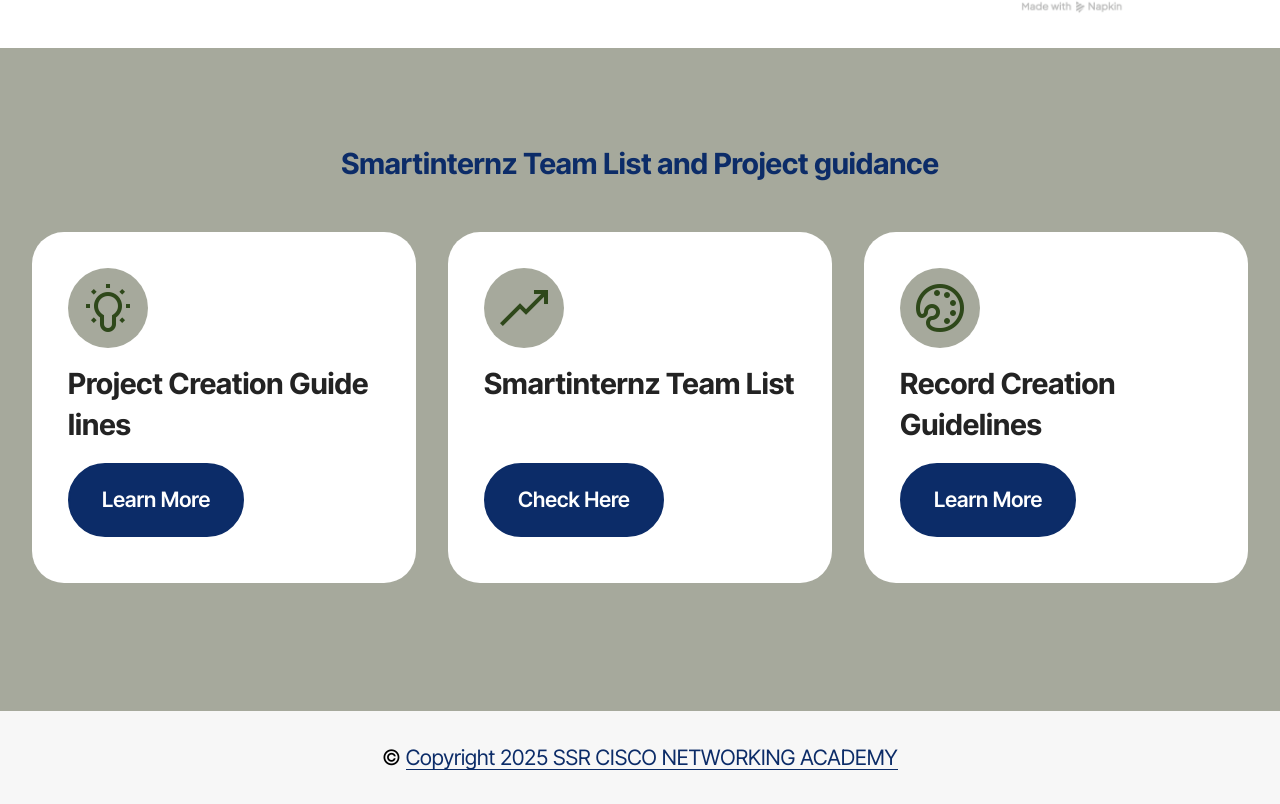
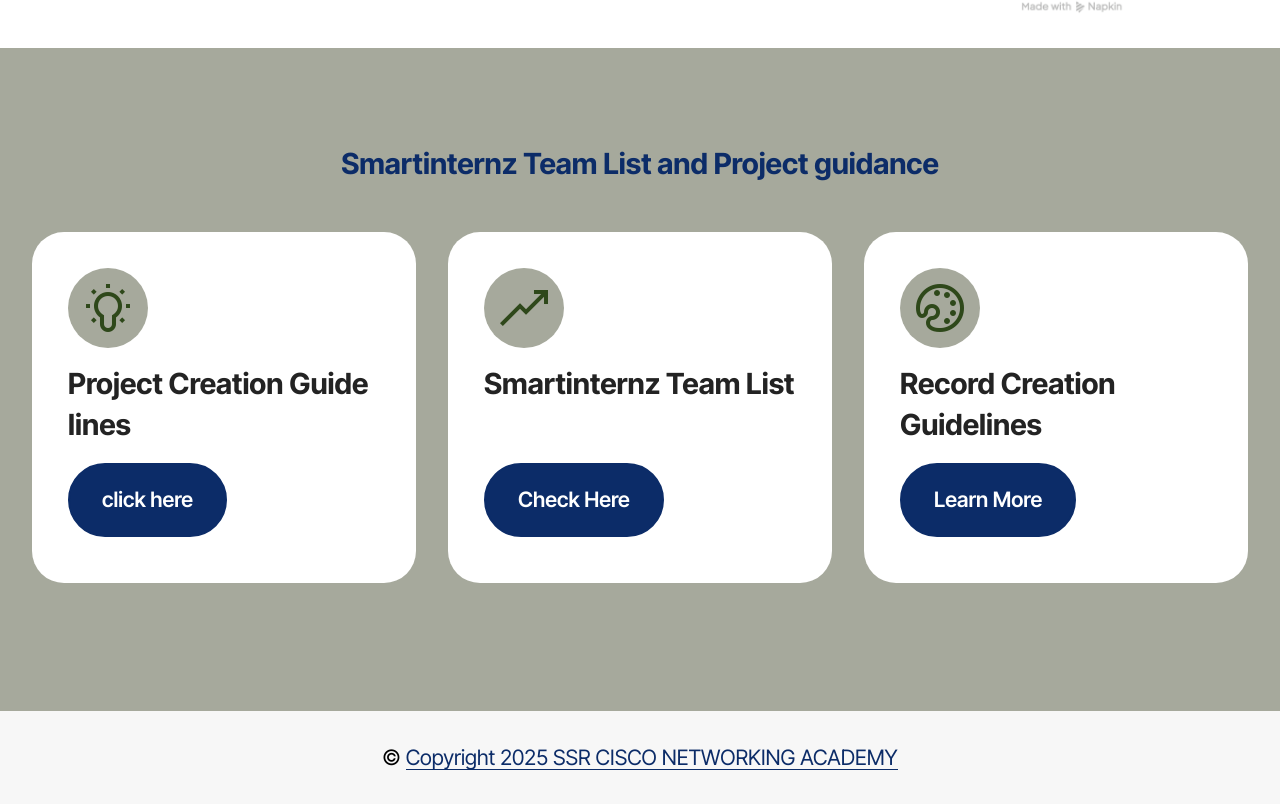
Before and after one commit to ssrcisconetworkingacademy-beep/ssrciscomainpage, a plain HTML site: page index.html in a window 1280 px wide. Shown: the part 3223-4027 px from the top of the page. Drawn offline with Linux system fonts and the light colour scheme; files whose address does not match are found by name.

Commit message:
Update index.html

```diff
--- a/index.html
+++ b/index.html
@@ -258,7 +258,7 @@
             <h5 class="card-title mbr-fonts-style display-5"><strong>Project Creation Guide lines</strong></h5>
 
 
-            <div class="mbr-section-btn item-footer"><a href="" class="btn item-btn btn-primary display-7">Learn More</a></div>
+            <div class="mbr-section-btn item-footer"><a href="https://ssrcisconetworkingacademy-beep.github.io/miniproject/" class="btn item-btn btn-primary display-7">click here</a></div>
           </div>
         </div>
       </div>
```
